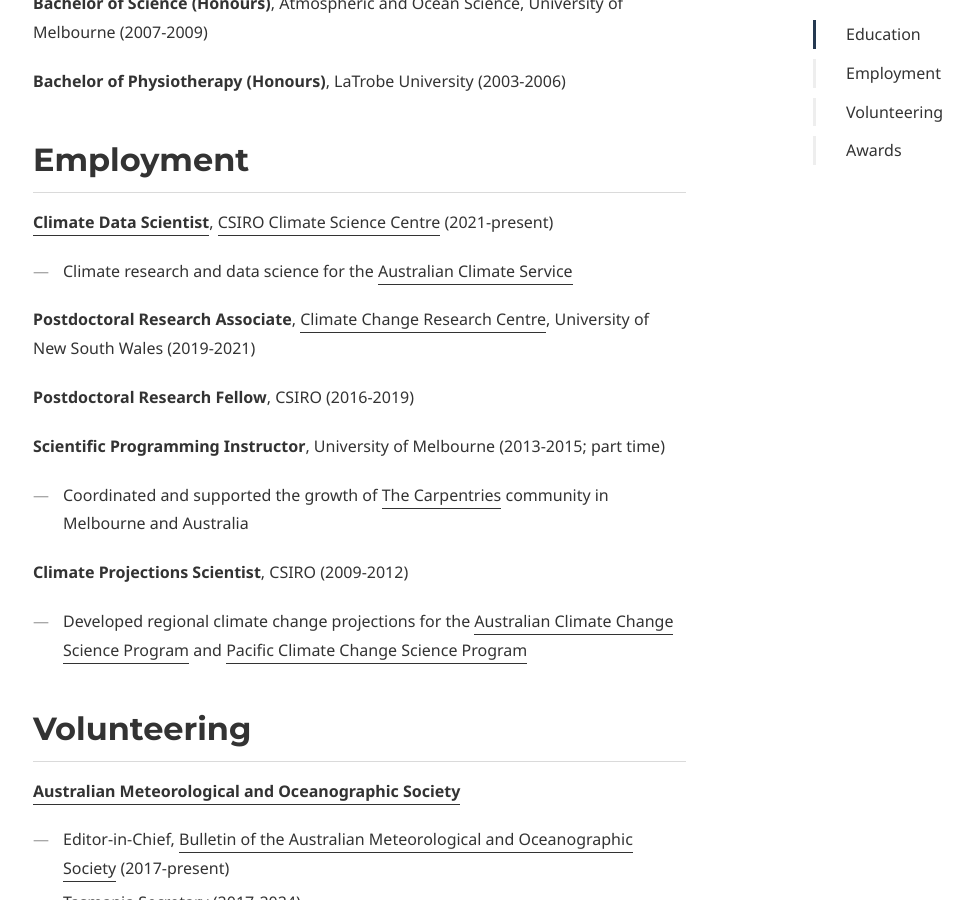
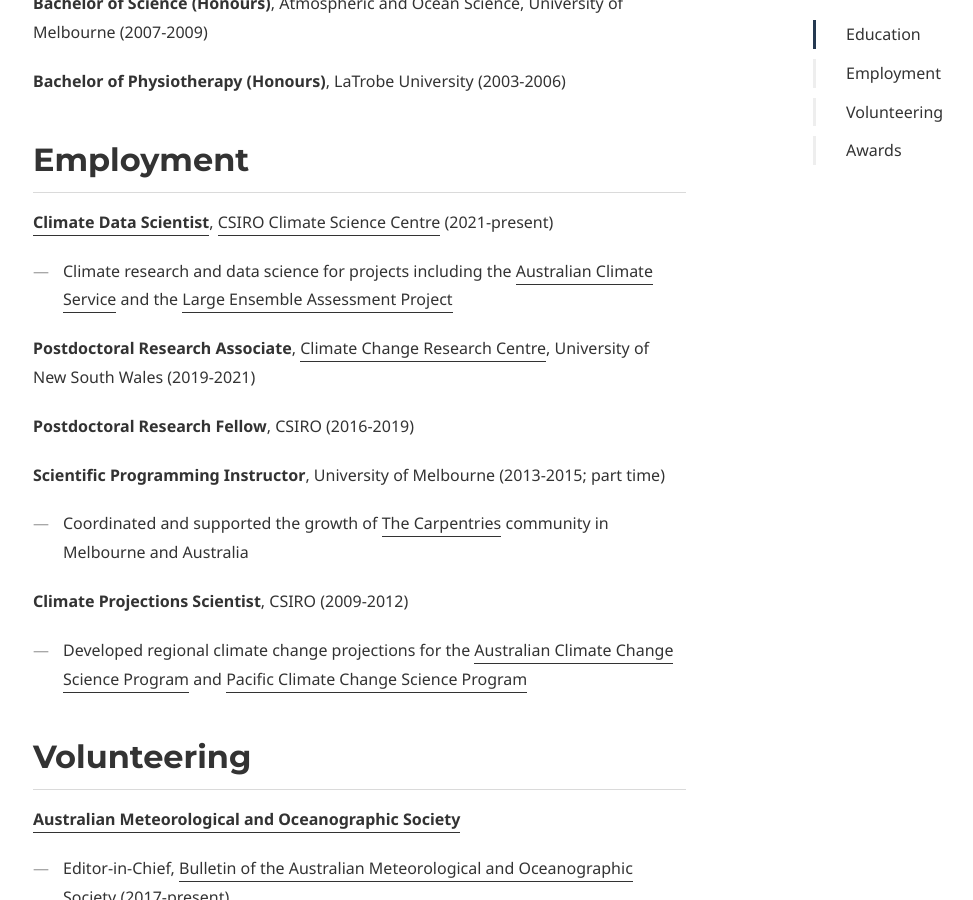
Before and after one commit to DamienIrving/damienirving.github.io, a Jekyll site: the page built from experience.md, in a window 1280 px wide and 900 px high, scrolled down 825 px. Shown: the whole window, without its empty margins (37-1010 px from the left). Built offline with Jekyll 4.4.1, drawn with Linux system fonts in a browser that asks for light colours; some web fonts are replaced.

Commit message:
Update experience.md

```diff
--- a/experience.md
+++ b/experience.md
@@ -38,7 +38,7 @@ LaTrobe University (2003-2006)
 
 **[Climate Data Scientist](https://people.csiro.au/i/d/damien-irving)**,
 [CSIRO Climate Science Centre](https://www.csiro.au/en/research/environmental-impacts/climate-change/climate-science-centre) (2021-present)
-* Climate research and data science for the [Australian Climate Service](https://www.acs.gov.au/)
+* Climate research and data science for projects including the [Australian Climate Service](https://www.acs.gov.au/) and the [Large Ensemble Assessment Project](https://research.csiro.au/leap/)
 
 **Postdoctoral Research Associate**,
 [Climate Change Research Centre](http://www.ccrc.unsw.edu.au/),
```
